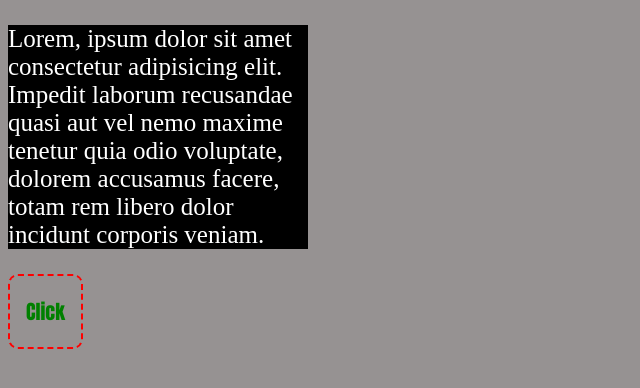
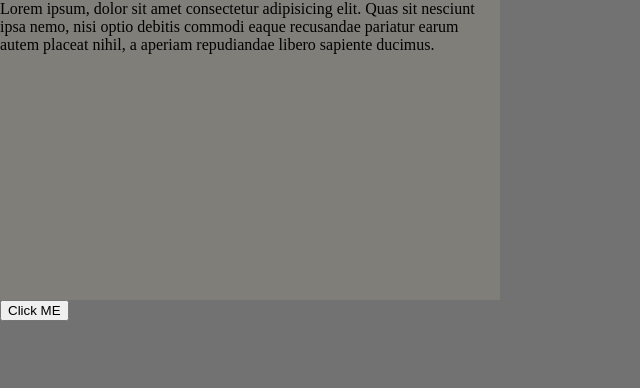
Before and after one commit to faradev93/vite--kar, a website built with Vite: page index.html in a window 1280 px wide. Shown: the whole page, without its empty margins (0-640 px from the left). Built offline with nearby package versions, Linux system fonts and the light colour scheme.

Commit message:
test rangi by js

```diff
--- a/index.html
+++ b/index.html
@@ -10,14 +10,15 @@
   </head>
   <body>
     <div id="app"></div>
-    <div class="text">
-      <p id="text">
-        Lorem, ipsum dolor sit amet consectetur adipisicing elit. Impedit
-        laborum recusandae quasi aut vel nemo maxime tenetur quia odio
-        voluptate, dolorem accusamus facere, totam rem libero dolor incidunt
-        corporis veniam.
+    <div class="text-box" id="box1">
+      <p style="margin: 0;">
+        Lorem ipsum, dolor sit amet consectetur adipisicing elit. Quas sit
+        nesciunt ipsa nemo, nisi optio debitis commodi eaque recusandae pariatur
+        earum autem placeat nihil, a aperiam repudiandae libero sapiente
+        ducimus.
       </p>
+
     </div>
-    <button id="button">Click</button>
+    <button id="button">Click ME</button>
   </body>
 </html>
--- a/main.js
+++ b/main.js
@@ -4,10 +4,12 @@ import viteLogo from "/vite.svg";
 import { setupCounter } from "./counter.js";
 
 document.querySelector("#app").innerHTML;
-let button = document.getElementById("button");
-const text = document.getElementById("text");
 
-function test() {
-  document.getElementById("text").style.backgroundColor = "red";
-}
-button=tsest();
+// Color Change With DOM
+const text = document.getElementById("box1");
+const button = document.getElementById("button");
+
+button.addEventListener("click", () => {
+  text.style.backgroundColor = "red";
+  text.style.transition = "2s";F
+});
--- a/style.css
+++ b/style.css
@@ -1,27 +1,11 @@
 body {
-  background-color: rgba(94, 88, 88, 0.648);
+  box-sizing: border-box;
+  margin: 0;
+  background-color: rgb(114, 114, 114);
 }
-.text p {
-  font-size: 25px;
-  width: 300px;
-  background-color: rgb(0, 0, 0);
-  color: white;
+.text-box {
+  margin: 0;
+  width: 500px;
+  height: 300px;
+  background-color: rgba(245, 222, 179, 0.106);
 }
-#button {
-  width: 75px;
-  height: 75px;
-  padding: 12px;
-  margin: 0;
-  font-size: 20px;
-  color: green;
-  background-color: transparent;
-  border-radius: 10px;
-  border: 2px dashed red;
-  transition: 300ms;
-  font-family: Impact, Haettenschweiler, "Arial Narrow Bold", sans-serif;
-}
-#button:hover {
-  background-color: white;
-  transition: 300ms;
-  border: 1px solid red;
-}
```
Also changed, not shown: feri.PNG (added).
